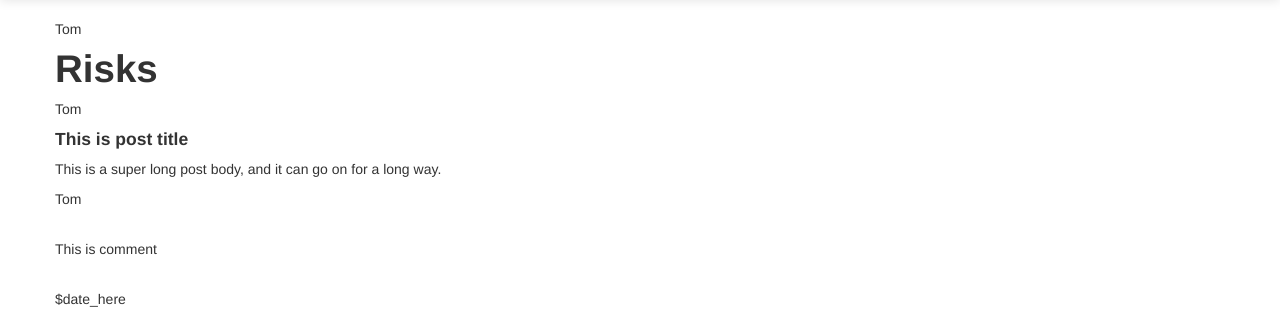
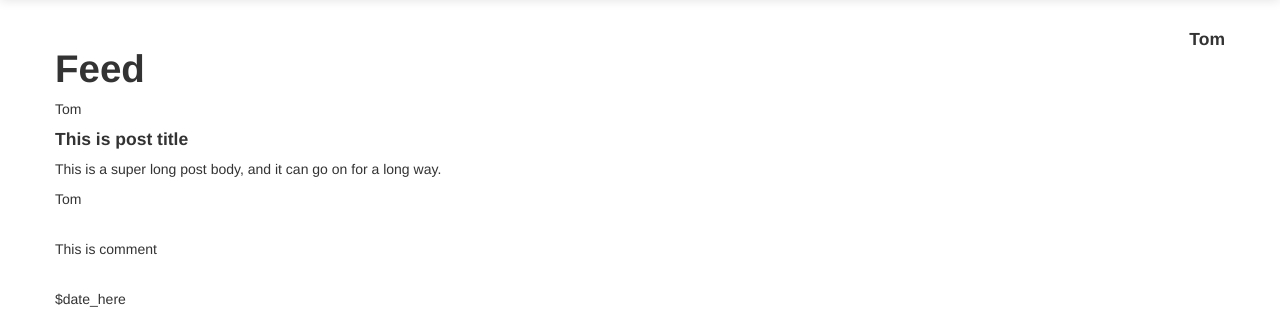
Before and after one commit to DistortedSignal/riskr, a Flask app: page / in a window 1280 px wide. Shown: the part 41-352 px from the top of the page. Run offline with Flask 2, Linux system fonts and the light colour scheme; some libraries are stand-ins or nearby versions.

Commit message:
Moving username to right, changing name from Risks to Feed.

```diff
--- a/templates/main.jinja
+++ b/templates/main.jinja
@@ -1,11 +1,9 @@
-<div>
+<div class="pull-right">
 <!-- put the user image here -->
-<p>{{ user.name|e }}</p>
+<h4>{{ user.name|e }}</h4>
 </div>
-
-<h1>Risks</h1>
-
-
+<br/>
+<h1>Feed</h1>
 <div>
 {% for post in compiled_posts %}
 <p>{{ post }}</p>
```
